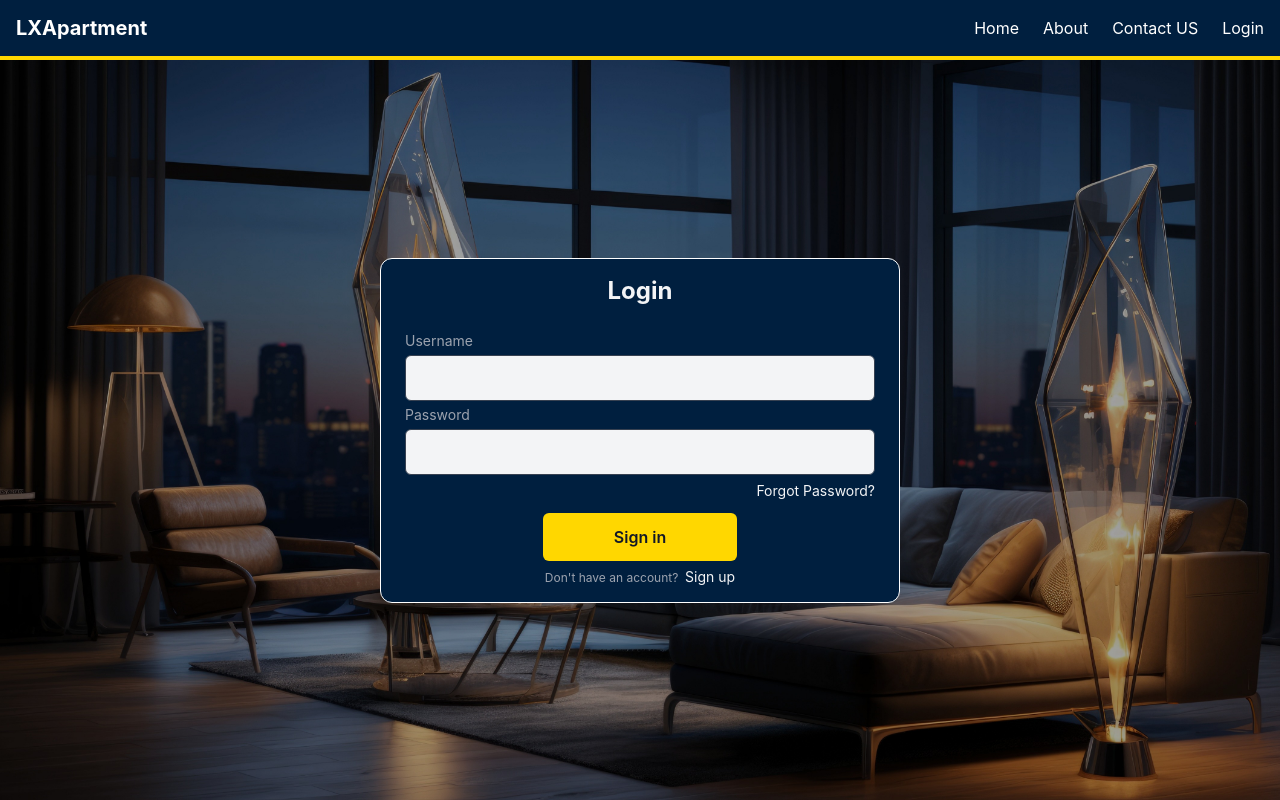
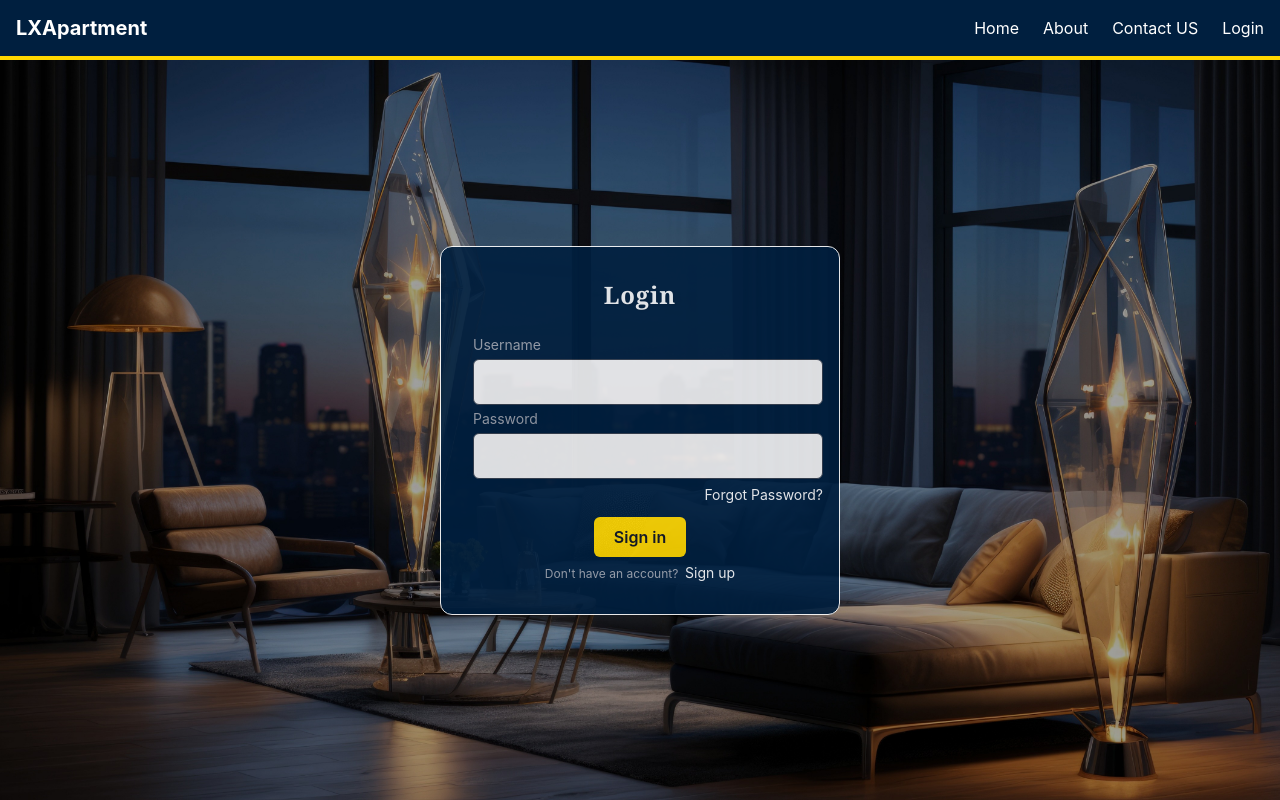
Before and after one commit to devsandanayake/luxapr, a React (Create React App) app in the folder frontend/: page /login in a window 1280 px wide. Built offline with nearby package versions, Linux system fonts and the light colour scheme.

Commit message:
apartment adding

```diff
--- a/frontend/package.json
+++ b/frontend/package.json
@@ -7,6 +7,7 @@
     "@testing-library/react": "^13.4.0",
     "@testing-library/user-event": "^13.5.0",
     "axios": "^1.7.2",
+    "jwt-decode": "^4.0.0",
     "react": "^18.3.1",
     "react-dom": "^18.3.1",
     "react-router-dom": "^6.25.1",
@@ -42,7 +43,5 @@
   "devDependencies": {
     "tailwindcss": "^3.4.6"
   },
-
   "proxy": "http://localhost:8005"
-
 }
--- /dev/null
+++ b/frontend/src/Apartments/AddApartment.js
@@ -0,0 +1,107 @@
+import React, { useState } from 'react';
+import axios from 'axios';
+
+export default function AddApartment() {
+  const [formData, setFormData] = useState({
+    title: '',
+    address: '',
+    streetNumber: '',
+    area: '',
+    city: '',
+    district: '',
+    province: '',
+    country: '',
+    description: '',
+    bedroomCount: '',
+    bathroomCount: '',
+    floor: '',
+    areaSize: '',
+    price: '',
+    currency: '',
+    typeOfPro: '',
+    transactionType: '',
+  });
+  const [images, setImages] = useState([]);
+
+  const handleChange = (e) => {
+    setFormData({
+      ...formData,
+      [e.target.name]: e.target.value,
+    });
+  };
+
+  const handleImageChange = (e) => {
+    setImages(e.target.files);
+  };
+
+  const handleSubmit = async (e) => {
+    e.preventDefault();
+    const data = new FormData();
+    for (let key in formData) {
+      data.append(key, formData[key]);
+    }
+    for (let i = 0; i < images.length; i++) {
+      data.append('images', images[i]);
+    }
+
+    // Retrieve the token from local storage
+    let token = localStorage.getItem('token');
+    console.log('Retrieved token:', token);
+
+    // Remove the "Bearer" prefix if present
+    if (token && token.startsWith('Bearer ')) {
+      token = token.slice(7);
+    }
+
+    if (!token) {
+      console.error('No token found in local storage');
+      return;
+    }
+
+    try {
+      const response = await axios.post('http://localhost:8005/api/ads/createAds', data, {
+        headers: {
+          'Content-Type': 'multipart/form-data',
+          'Authorization': `Bearer ${token}`,
+        },
+      });
+      console.log('Ad created successfully', response.data);
+    } catch (error) {
+      console.error('There was an error creating the ad!', error);
+      if (error.response) {
+        console.error('Response data:', error.response.data);
+        console.error('Response status:', error.response.status);
+        console.error('Response headers:', error.response.headers);
+      }
+    }
+  };
+
+  return (
+    <div>
+      <h2>Add Apartment</h2>
+      <form onSubmit={handleSubmit}>
+        <input type="text" name="title" placeholder="Title" value={formData.title} onChange={handleChange} required />
+        <input type="text" name="address" placeholder="Address" value={formData.address} onChange={handleChange} required />
+        <input type="text" name="streetNumber" placeholder="Street Number" value={formData.streetNumber} onChange={handleChange} required />
+        <input type="text" name="area" placeholder="Area" value={formData.area} onChange={handleChange} required />
+        <input type="text" name="city" placeholder="City" value={formData.city} onChange={handleChange} required />
+        <input type="text" name="district" placeholder="District" value={formData.district} onChange={handleChange} required />
+        <input type="text" name="province" placeholder="Province" value={formData.province} onChange={handleChange} required />
+        <input type="text" name="country" placeholder="Country" value={formData.country} onChange={handleChange} required />
+        <textarea name="description" placeholder="Description" value={formData.description} onChange={handleChange} required></textarea>
+        <input type="number" name="bedroomCount" placeholder="Number of Bedrooms" value={formData.bedroomCount} onChange={handleChange} required />
+        <input type="number" name="bathroomCount" placeholder="Number of Bathrooms" value={formData.bathroomCount} onChange={handleChange} required />
+        <input type="number" name="floor" placeholder="Floor" value={formData.floor} onChange={handleChange} required />
+        <input type="number" name="areaSize" placeholder="Area Size" value={formData.areaSize} onChange={handleChange} required />
+        <input type="number" name="price" placeholder="Price" value={formData.price} onChange={handleChange} required />
+        <input type="text" name="currency" placeholder="Currency" value={formData.currency} onChange={handleChange} required />
+        <input type="text" name="typeOfPro" placeholder="Type of Property" value={formData.typeOfPro} onChange={handleChange} required />
+        <input type="text" name="transactionType" placeholder="Transaction Type" value={formData.transactionType} onChange={handleChange} required />
+
+        <input type="file" name="images" multiple onChange={handleImageChange} required />
+
+        <button type="submit">Add Apartment</button>
+      </form>
+    </div>
+  );
+}
--- a/frontend/src/App.js
+++ b/frontend/src/App.js
@@ -8,6 +8,8 @@ import './index.css';
 import Home from './Home/Home';
 import Login from './Login/Login';
 import SignUp from './Login/SignUp';
+import ContactUs from './ContactUs/ContactUs';
+import AddApartment from './Apartments/AddApartment';
 
 function App() {
   return (
@@ -17,6 +19,8 @@ function App() {
       <Route path="/" element={<Home />} />
       <Route path="/login" element={<Login />} />
       <Route path="/signup" element={<SignUp />} />
+      <Route path="/contactus" element={<ContactUs />} />
+      <Route path="/addapartment" element={<AddApartment />} />
     </Routes>
   </BrowserRouter>
 
--- /dev/null
+++ b/frontend/src/ContactUs/ContactUs.js
@@ -0,0 +1,38 @@
+import React from 'react'
+import { useNavigate } from 'react-router-dom';
+import background from '../Images/ap6.jpg';
+
+export default function ContactUs() {
+
+    const isLoggedIn = () => {
+        return localStorage.getItem('token') !== null;
+    };
+    const navigate = useNavigate();
+
+    const AddApartment = () => {
+        if (isLoggedIn()) {
+            navigate('/addapartment');
+        } else {
+            navigate('/login');
+        }
+    }
+
+  return (
+    <>
+         <div
+                style={{
+                    height: 'calc(100vh - 60px)',
+                    backgroundImage: `url(${background})`,
+                    backgroundSize: 'cover',
+                    backgroundPosition: 'center',
+                }}
+            >
+
+                <button className="bg-blue-500 mt-10 ml-10 p-1 rounded "
+                onClick={AddApartment}>Add Apartment</button>
+
+
+            </div>
+    </>
+  )
+}
--- a/frontend/src/Home/Home.css
+++ b/frontend/src/Home/Home.css
@@ -21,6 +21,10 @@
     font-size: 3.5rem;
     text-align: center;
     z-index: 1;
+    font-family: 'Georgia', serif; /* Change to a more premium font */
+    letter-spacing: 0.05rem; /* Add some letter spacing */
+    text-shadow: 2px 2px 4px rgba(0, 0, 0, 0.3); /* Add a subtle text shadow */
+    -webkit-text-stroke: 0.5px #001f3f;
   }
 
 
--- a/frontend/src/Login/Login.css
+++ b/frontend/src/Login/Login.css
@@ -1,17 +1,21 @@
-.form-container {
-    width: 320px;
+.form-containerr {
+    width: 400px;
     border-radius: 0.75rem;
     background-color: #001f3f;
     padding: 2rem;
     color: rgba(243, 244, 246, 1);
+    opacity: 0.9; /* Adjust the value as needed */
   }
 
   .title {
-    text-align: center;
-    font-size: 1.5rem;
-    line-height: 2rem;
-    font-weight: 700;
-  }
+      text-align: center;
+      font-size: 1.5rem;
+      line-height: 2rem;
+      font-weight: 700;
+      font-family: 'Georgia', serif;
+      letter-spacing: 0.05rem;
+      text-shadow: 1px 1px 2px rgba(0, 0, 0, 0.1);
+    }
 
   .form {
     margin-top: 1.5rem;
@@ -62,16 +66,18 @@
     text-decoration: underline rgba(167, 139, 250, 1);
   }
 
-  .sign {
-    display: block;
-    width: 100%;
+  .signn {
+    display: block;;
     background-color: gold;
-    padding: 0.75rem;
+    padding: 0.5rem;
+    width: 92px;
     text-align: center;
     color: rgba(17, 24, 39, 1);
     border: none;
     border-radius: 0.375rem;
     font-weight: 600;
+    margin-left: auto;
+    margin-right: auto;
   }
 
   .social-message {
--- a/frontend/src/Login/Login.js
+++ b/frontend/src/Login/Login.js
@@ -1,4 +1,5 @@
 import React, { useState } from 'react';
+import { useNavigate } from 'react-router-dom';
 import axios from 'axios';
 import './Login.css';
 import background from '../Images/ap5.jpg';
@@ -9,6 +10,9 @@ export default function Login() {
         username: '',
         password: ''
     });
+
+    const navigate = useNavigate(); // Initialize useNavigate hook
+
 
     const [message, setMessage] = useState('');
 
@@ -22,13 +26,14 @@ export default function Login() {
 
     const handleSubmit = async (e) => {
         e.preventDefault();
+
         try {
             const response = await axiosInstance.post('/api/users/signin', formData);
 
             if (response.status === 200) {
                 setMessage('Login successful!');
-                // Optionally, you can save the token in localStorage or context
                 localStorage.setItem('token', response.data.token);
+                navigate('/contactus'); // Navigate to /contactus
             } else {
                 setMessage(response.data.message || 'Something went wrong. Please try again.');
             }
@@ -48,7 +53,7 @@ export default function Login() {
                     backgroundPosition: 'center',
                 }}
             >
-                <div className="form-container border border-white">
+                <div className="form-containerr border border-white">
                     <p className="title">Login</p>
                     {message && <p className="message">{message}</p>}
                     <form className="form" onSubmit={handleSubmit}>
@@ -77,7 +82,7 @@ export default function Login() {
                                 <a rel="noopener noreferrer" href="#">Forgot Password?</a>
                             </div>
                         </div>
-                        <button className="sign mt-2">Sign in</button>
+                        <button className="signn mt-2">Sign in</button>
                     </form>
                     <p className="signup mt-2">Don't have an account?
                         &nbsp;<a rel="noopener noreferrer" href="/signup" className="">Sign up</a>
--- a/frontend/src/Login/SignUp.css
+++ b/frontend/src/Login/SignUp.css
@@ -1,10 +1,11 @@
 /* SignUp.css */
 .form-container {
-    width: 520px;
+    width:450px;
     border-radius: 0.75rem;
     background-color: #001f3f;
     padding: 1rem;
     color: rgba(243, 244, 246, 1);
+    opacity: 0.9;
   }
 
   .title {
@@ -15,11 +16,12 @@
 
 
   .input-group {
+    width: 350px;
     margin-top: 0.25rem;
     font-size: 0.875rem;
     line-height: 1.25rem;
-    margin-left: 0.5rem;
-    margin-right: 0.5rem;
+    margin-left: auto;
+    margin-right: auto;
   }
 
   .input-group label {
@@ -63,9 +65,9 @@
 
   .sign {
       display: block;
-      width: 40%;
+      width: 92px;
       background-color: gold;
-      padding: 0.75rem;
+      padding: 0.5rem;
       text-align: center;
       color: rgba(17, 24, 39, 1);
       border: none;
--- a/frontend/src/Main/NavBar.js
+++ b/frontend/src/Main/NavBar.js
@@ -53,7 +53,7 @@ export default function NavBar() {
 		  </a>
 		</li>
 		<li>
-		  <a href="#" className="nav-link hover:text-gold">
+		  <a href="/contactus" className="nav-link hover:text-gold">
 			Contact US
 		  </a>
 		</li>
```
Also changed, not shown: frontend/src/Images/ap6.jpg (added), 13 other files (tests, documents, lock files or other folders).
